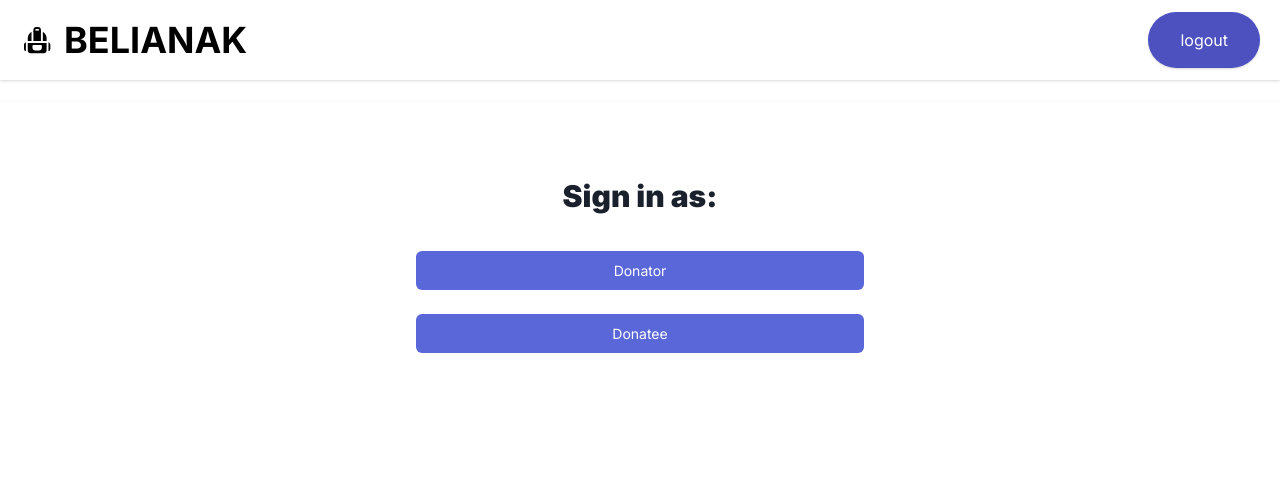
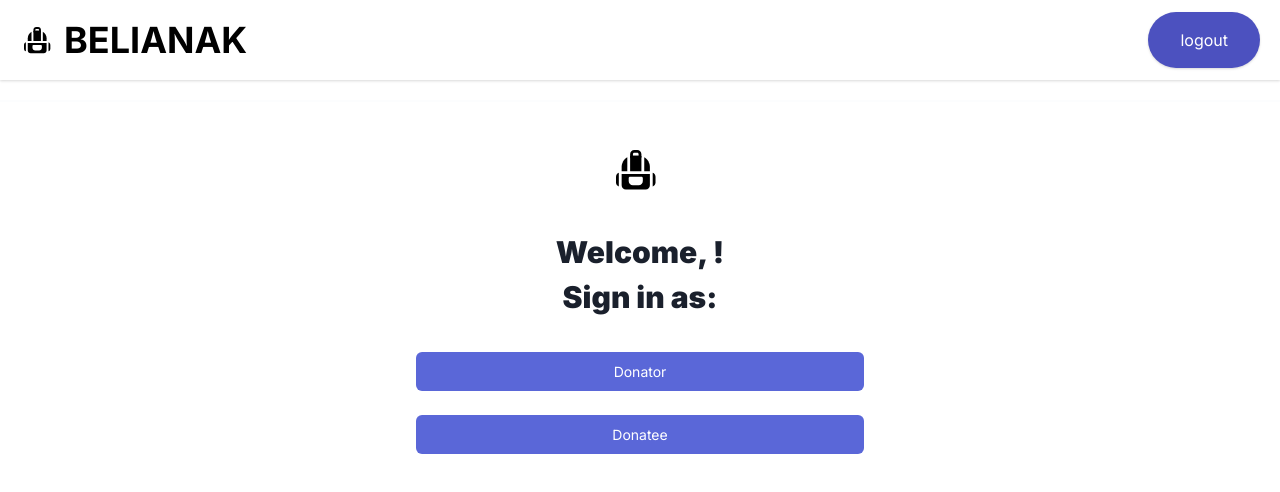
Before and after one commit to AbrahamOsmondE/giftedu-fe, a React (Create React App) app: page /role in a window 1280 px wide. Shown: the top 492 px of the page. Built offline with nearby package versions, Linux system fonts and the light colour scheme.

Commit message:
minor change to role page

```diff
--- a/src/pages/chooseRolePage.js
+++ b/src/pages/chooseRolePage.js
@@ -40,7 +40,18 @@ export default function ChooseRolePage() {
 
         <div className="min-h-full flex items-center justify-center py-12 px-4 sm:px-6 lg:px-8">
         <div className="max-w-md w-full space-y-8">
-        <h2 className="mt-6 text-center text-3xl font-extrabold text-gray-900">Sign in as:</h2>
+        <svg viewBox="2 2 34 34" className="mx-auto h-12 w-auto fill-current">
+        <path d="M6,19v8c0,1.7,1.3,3,3,3h14c1.7,0,3-1.3,3-3v-8H6z M21,24c0,1.7-1.3,3-3,3h-4c-1.7,0-3-1.3-3-3v-2c0-0.6,0.4-1,1-1h8c0.6,0,1,0.4,1,1V24z"/>
+            <g><path d="M22,7.1V17h4v-3C26,11.1,24.4,8.5,22,7.1z"/><path d="M10,7.1c-2.4,1.4-4,4-4,6.9v3h4V7.1z"/></g>
+            <g><path d="M19,8h-6c-0.6,0-1-0.4-1-1V5c0-1.7,1.3-3,3-3h2c1.7,0,3,1.3,3,3v2C20,7.6,19.6,8,19,8z M14,6h4V5c0-0.6-0.4-1-1-1h-2c-0.6,0-1,0.4-1,1V6z"/></g>
+            <path d="M18,6h-4c-0.7,0-1.4,0.1-2,0.3V7v1v9h8V8V7V6.3C19.4,6.1,18.7,6,18,6z"/>
+            <g><path d="M4,18.2c-1.2,0.4-2,1.5-2,2.8v4c0,1.3,0.8,2.4,2,2.8V18.2z"/></g>
+            <g><path d="M28,18.2v9.6c1.2-0.4,2-1.5,2-2.8v-4C30,19.7,29.2,18.6,28,18.2z"/></g>
+        </svg>
+        <h2 className="mt-6 text-center text-3xl font-extrabold text-gray-900">
+            Welcome, {authProvider.getUsername()} ! <br/>
+            Sign in as:
+         </h2>
           <div className="mt-8 space-y-6">
               <button
                 className="group relative w-full flex justify-center py-2 px-4 border border-transparent text-sm font-medium rounded-md text-white bg-indigo-600 hover:bg-indigo-700 focus:outline-none focus:ring-2 focus:ring-offset-2 focus:ring-indigo-500"
--- a/src/pages/loginPage.js
+++ b/src/pages/loginPage.js
@@ -41,7 +41,7 @@ export default function LoginPage() {
         <div className="min-h-full flex items-center justify-center py-12 px-4 sm:px-6 lg:px-8">
         <div className="max-w-md w-full space-y-8">
           <div>
-            <svg viewBox="2 2 34 34" className="mx-auto h-12 w-auto fill-current" xmlns="http://www.w3.org/2000/svg">
+            <svg viewBox="2 2 34 34" className="mx-auto h-12 w-auto fill-current">
             <path d="M6,19v8c0,1.7,1.3,3,3,3h14c1.7,0,3-1.3,3-3v-8H6z M21,24c0,1.7-1.3,3-3,3h-4c-1.7,0-3-1.3-3-3v-2c0-0.6,0.4-1,1-1h8c0.6,0,1,0.4,1,1V24z"/>
                 <g><path d="M22,7.1V17h4v-3C26,11.1,24.4,8.5,22,7.1z"/><path d="M10,7.1c-2.4,1.4-4,4-4,6.9v3h4V7.1z"/></g>
                 <g><path d="M19,8h-6c-0.6,0-1-0.4-1-1V5c0-1.7,1.3-3,3-3h2c1.7,0,3,1.3,3,3v2C20,7.6,19.6,8,19,8z M14,6h4V5c0-0.6-0.4-1-1-1h-2c-0.6,0-1,0.4-1,1V6z"/></g>
```
Also changed, not shown: public/logo.svg.
